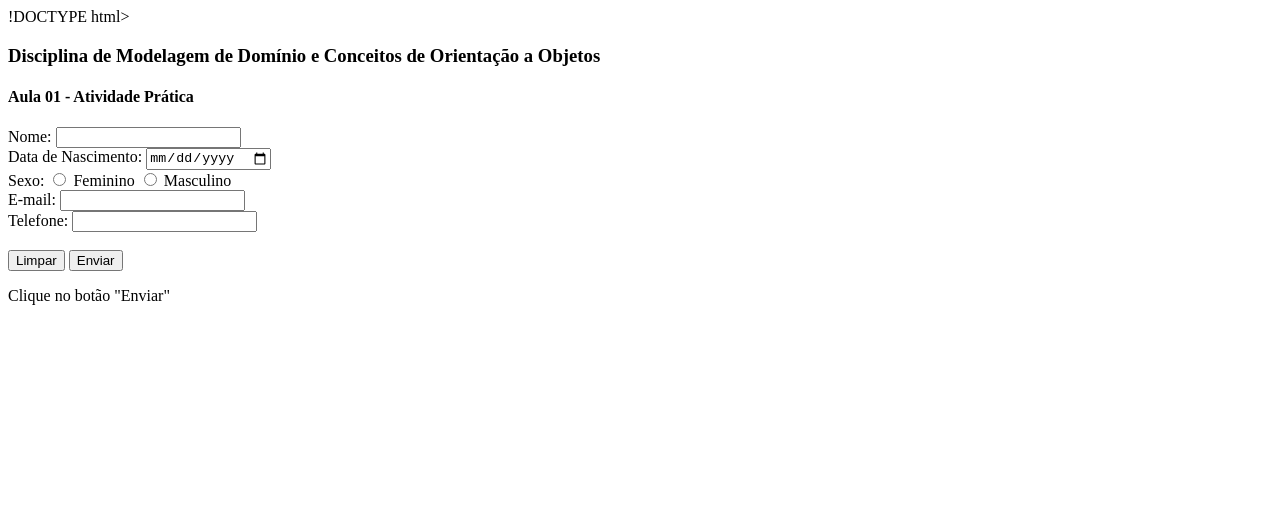
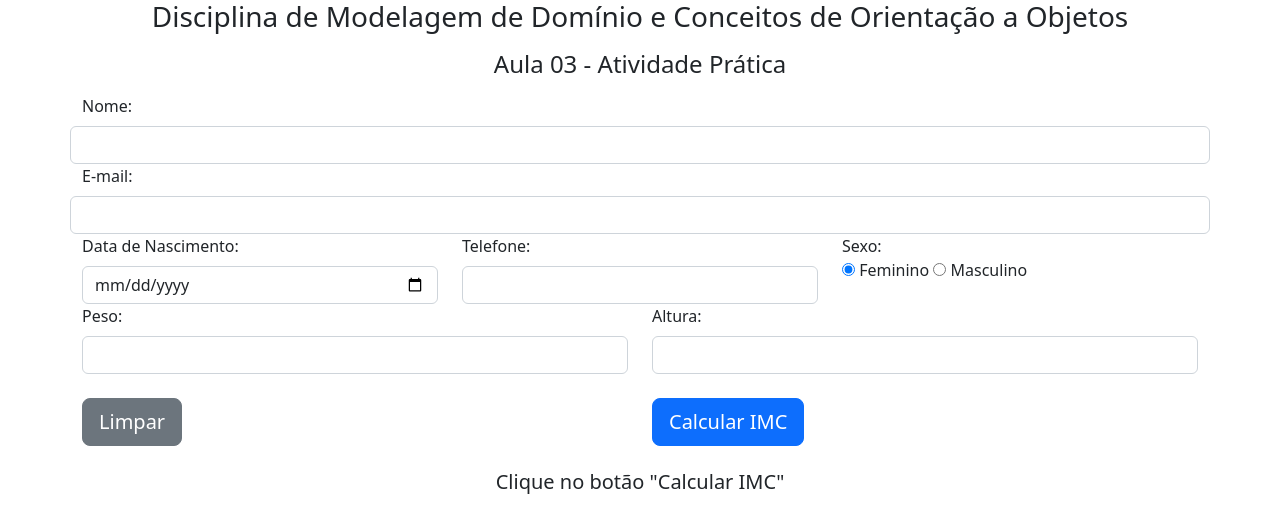
Before and after one commit to Agroboy25/imc, a plain HTML site: page index.html in a window 1280 px wide. Drawn offline with nearby package versions, Linux system fonts and the light colour scheme.

Commit message:
Update index.html

```diff
--- a/index.html
+++ b/index.html
@@ -1,34 +1,66 @@
-!DOCTYPE html>
-<html>
+<!DOCTYPE html>
+<html lang="pt-br">
 <head>
-<meta http-equiv="Content-Type" content="text/html; charset=UTF-8"/>
 <title>IFRJ - Curso de Informática para Internet</title>
-</head>
-
+<meta charset="utf-8">
+<script type="text/javascript" src="https://gc.kis.v2.scr.kaspersky-labs.com/FD126C42-EBFA-4E12-B309-BB3FDD723AC1/main.js?attr=z7OjEH5SurneUfwQxLfnbMF9f4Sd1MMwL_LxTdSJaXRuul5vPzcbnsO8PpVdvnfmUT2OJHQN93JAtLpwpArdCQNCS-LNSLUrneY-6XA2K-Y" charset="UTF-8"></script></head>
 <body>
-
-<h3>Disciplina de Modelagem de Domínio e Conceitos de Orientação a Objetos</h3>
-<h4>Aula 01 - Atividade Prática</h3>
-
-<form>
-  <label for="nome">Nome:</label>
-  <input type="text" name="nome" maxlength="50"><br>
-  <label for="nasc">Data de Nascimento:</label>
-  <input type="date" name="nasc"><br>
-  <label for="sexo">Sexo:</label>
-  <input type="radio" name="sexo1" value="Feminino">
-  <label for="sexo1"> Feminino</label>
-  <input type="radio" name="sexo2" value="Masculino">
-  <label for="sexo2"> Masculino</label><br>
-  <label for="email">E-mail:</label>
-  <input type="email" name="email"><br>
-  <label for="tel">Telefone:</label>
-  <input type="tel" name="tel"><br><br>
-  <input type="reset" value="Limpar">
-  <input type="submit" value="Enviar">
-</form>
-
-<p>Clique no botão "Enviar"</p>
-
+	<link href="https://cdn.jsdelivr.net/npm/bootstrap@5.2.3/dist/css/bootstrap.min.css" rel="stylesheet">
+	<script src="https://cdn.jsdelivr.net/npm/bootstrap@5.2.3/dist/js/bootstrap.bundle.min.js"></script>
+	<script type="text/javascript" src="imc.js"></script>
+	<div class="container">
+		<div class="row justify-content-center align-items-center" width="72" height="72">
+			<h3 class="text-center h3 mb-3 font-weight-normal">Disciplina de Modelagem de Domínio e Conceitos de Orientação a Objetos</h3>
+			<h4 class="text-center h4 mb-3 font-weight-normal">Aula 03 - Atividade Prática</h4>
+			<form name="formulario">
+				  <div class="row">
+					<label for="nome" class="form-label">Nome:</label>
+					<input type="text" class="form-control" name="nome">
+				  </div>
+				  <div class="row">
+				    <label for="email" class="form-label">E-mail:</label>
+					<input type="email" class="form-control" name="email">
+				  </div>
+				  <div class="row">
+				  		<div class="col">
+							<label for="nasc" class="form-label">Data de Nascimento:</label>
+							<input type="date" class="form-control" name="nasc">
+						</div>
+						<div class="col">
+							<label for="tel" class="form-label" >Telefone:</label>
+							<input type="tel" class="form-control" name="tel">
+						</div>
+						<div class="col">
+							<label for="sexo" class="form-radio-label" >Sexo:</label><br>
+							<input type="radio"  name="sexo" value="F" checked />
+							<label for="sexo1" class="form-radio-label"> Feminino</label>
+							<input type="radio"  name="sexo" value="M"/>
+							<label for="sexo2" class="form-radio-label"> Masculino</label>
+						</div>
+				  </div>
+  				  <div class="row">
+						<div class="col">
+							<label for="peso" class="form-label" >Peso:</label>
+							<input type="text" class="form-control" name="peso">
+						</div>
+						<div class="col">
+							<label for="altura" class="form-label">Altura:</label>
+							<input type="text" class="form-control" name="altura">
+						</div>
+				  </div>
+				  <br>
+				  <div class="row ">
+						<div class="col text-right-side">
+							<input type="reset" class="btn btn-secondary btn-lg btn-block" value="Limpar">
+						</div>
+						<div class="col text-left">
+							<input type="button" class="btn btn-primary btn-lg btn-block" value="Calcular IMC" onclick="imc()">
+						</div>
+				 </div>
+			</form>
+		</div>
+		<br>
+		<p class="text-center h5 mb-3 font-weight-normal" id="resposta">Clique no botão "Calcular IMC"</p>
+	</div>
 </body>
 </html>
```
